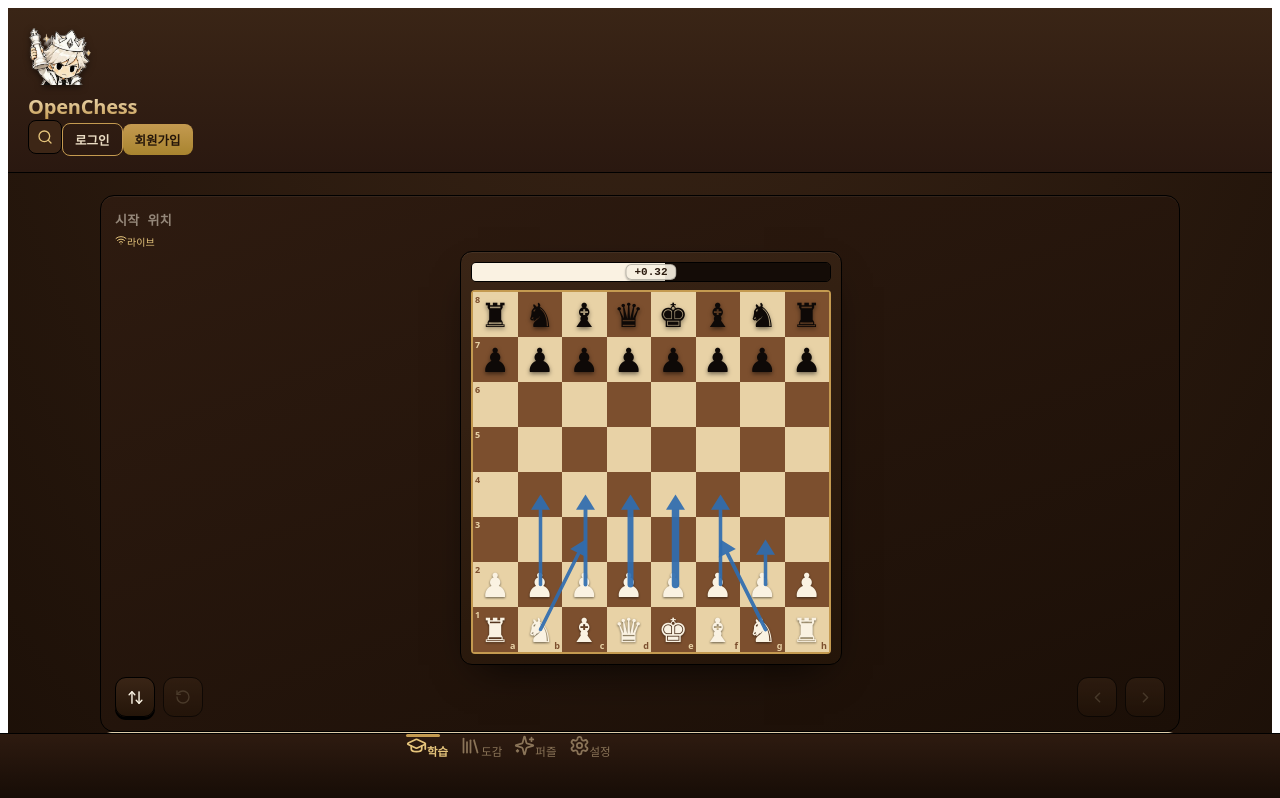
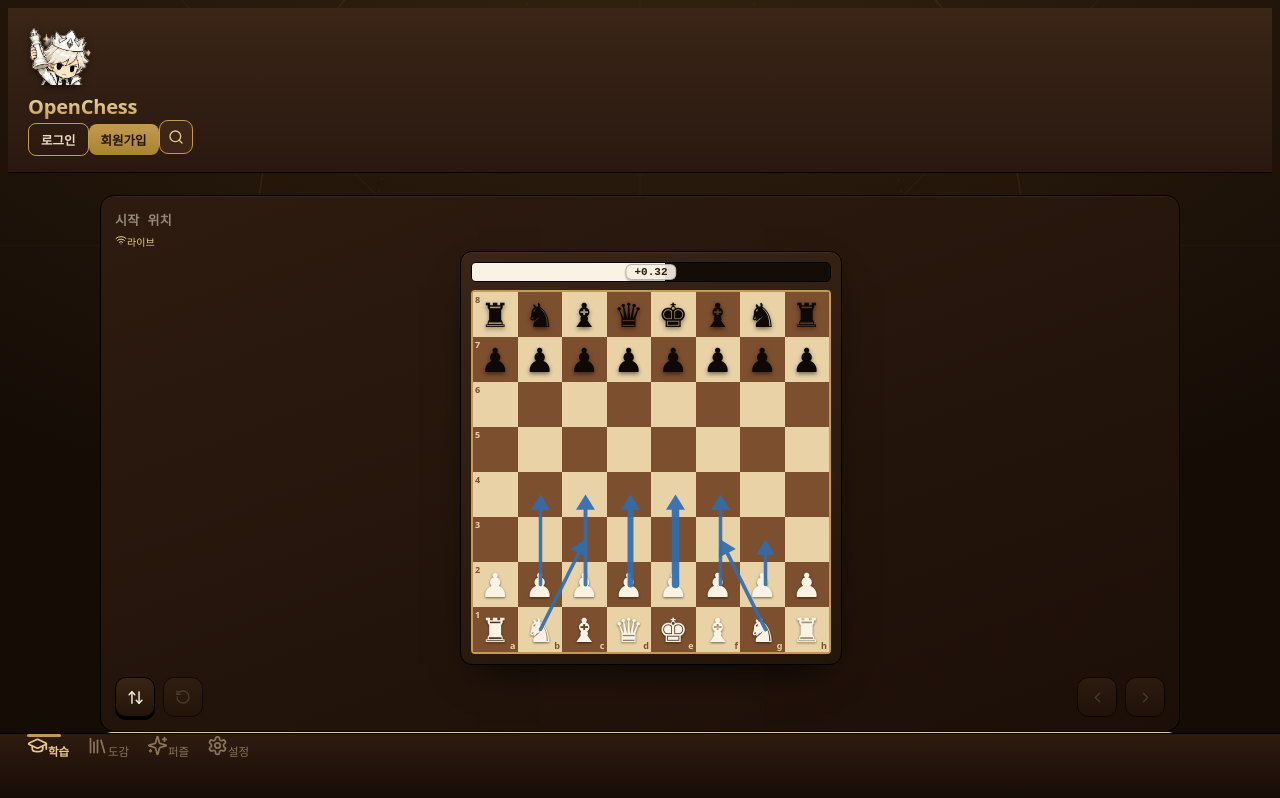
Before and after one commit to jewonk2/OpenChess, a React (Vite) app: page / in a window 1280 px wide. Shown: the top 798 px of the page. Built offline with nearby package versions, Linux system fonts and the light colour scheme; no server answers; the database is empty.

Commit message:
Title badges: add Vienna & King's Gambit, use image badges

```diff
--- a/src/App.jsx
+++ b/src/App.jsx
@@ -8,11 +8,11 @@ import {
 
 /* ============================================================ 디자인 토큰 ============================================================ */
 const T = {
-  ebony: "#21130B", ebony2: "#2E1B10", ebony3: "#3D2616",
+  ebony: "#1B1009", ebony2: "#2E1B10", ebony3: "#3D2616",
   ivory: "#EBDDC4", ivoryHi: "#FAF2E2", paper: "#F1E6D0",
   ink: "#2A1A0E", inkSoft: "#7A6650",
   boardLight: "#E8D2A6", boardDark: "#7C4F2E",
-  brass: "#C49A50", brassHi: "#E6C57C",
+  brass: "#C49A50", brassHi: "#ECCB86",
   brilliant: "#16B5A6", only: "#3E7CC4",
   best: "#3F7A3A", excellent: "#5C8A52", good: "#8FB55E",
   inaccuracy: "#E0B53A", mistake: "#D9822B", blunder: "#C8453B",
@@ -20,6 +20,26 @@ const T = {
 };
 const PIECE = { K: "\u265A\uFE0E", Q: "\u265B\uFE0E", R: "\u265C\uFE0E", B: "\u265D\uFE0E", N: "\u265E\uFE0E", P: "\u265F\uFE0E" };
 const FILES = "abcdefgh";
+
+function GeoBackdrop() {
+  const g = "#C49A50";
+  const dia = (x, y, sz, o) => <rect x={x} y={y} width={sz} height={sz} transform={"rotate(45 " + (x + sz / 2) + " " + (y + sz / 2) + ")"} fill="none" stroke={g} strokeWidth="1.2" opacity={o} />;
+  return (
+    <svg aria-hidden="true" width="100%" height="100%" viewBox="0 0 1200 1600" preserveAspectRatio="xMidYMin slice" style={{ position: "fixed", inset: 0, zIndex: -1, pointerEvents: "none" }}>
+      <g fill="none" stroke={g}>
+        <circle cx="600" cy="230" r="360" strokeWidth="1.2" opacity="0.10" />
+        <circle cx="600" cy="230" r="250" strokeWidth="1" opacity="0.07" strokeDasharray="2 9" />
+        <line x1="0" y1="230" x2="1200" y2="230" strokeWidth="1" opacity="0.05" />
+        <line x1="600" y1="-120" x2="600" y2="600" strokeWidth="1" opacity="0.05" />
+        <line x1="110" y1="-60" x2="540" y2="370" strokeWidth="1" opacity="0.06" />
+        <line x1="1090" y1="-60" x2="660" y2="370" strokeWidth="1" opacity="0.06" />
+      </g>
+      {dia(150, 350, 28, 0.12)}{dia(1006, 286, 32, 0.12)}{dia(978, 520, 16, 0.09)}{dia(214, 560, 16, 0.08)}
+      <path d="M120 940 L140 902 L160 940 Z" fill={g} opacity="0.08" />
+      <path d="M1058 1010 L1078 972 L1098 1010 Z" fill={g} opacity="0.08" />
+    </svg>
+  );
+}
 
 const ENGINE_BASE = (typeof import.meta !== "undefined" && import.meta.env && import.meta.env.BASE_URL) ? import.meta.env.BASE_URL : "/";
 const ENGINE_URLS = [
@@ -1756,19 +1776,19 @@ function LearnTab({ engine, liveOn, onFocusActive, unlockOpening, onLearned, che
             </div>
             {(canEdit || canAdd) && <BranchBanner sentKey={key} canEdit={canEdit} canAdd={canAdd} bumpContent={bumpContent} />}
             {/* 헤더(현재 수) 블록 — 마스코트 우상단 + 학습 버튼 */}
-            <div style={{ position: "relative", background: T.paper, borderRadius: 12, padding: "14px 16px", border: "1px solid #DCCBA8", marginBottom: 14, boxShadow: "0 3px 0 #D7C19A" }}>
+            <div style={{ position: "relative", background: T.paper, borderRadius: 12, padding: "16px 18px", border: "1px solid #DCCBA8", marginBottom: 14, boxShadow: "0 3px 0 #D7C19A" }}>
               <div style={{ position: "absolute", top: 6, right: 10 }}><Mascot name={ply % 2 === 0 ? "milku" : "kokoa"} emotion={(lastQ && lastQ.kind ? mascotForKind(lastQ.kind) : ["milku", "wink"])[1]} size={58} /></div>
               <div className="flex items-center gap-2" style={{ paddingRight: 64 }}><Sparkles size={15} style={{ color: T.brass }} /><h2 style={{ fontSize: 15, fontWeight: 800, color: T.ink }}>{stageTitle}</h2></div>
-              <div style={{ fontSize: 11, color: T.inkSoft, fontFamily: "ui-monospace,monospace", marginTop: 6 }}>{fmtFull(posGames)}</div>
+              <div style={{ fontSize: 11, color: T.inkSoft, fontFamily: "ui-monospace,monospace", marginTop: 8, letterSpacing: ".02em" }}>{fmtFull(posGames)}</div>
               {lastSan && (
                 <div style={{ marginTop: 14, paddingTop: 14, borderTop: "1px solid #E4D5B6" }}>
-                  <div className="flex items-center flex-wrap" style={{ gap: 10 }}>
+                  <div className="flex items-center flex-wrap" style={{ gap: 13 }}>
                     {curKind && QCOLOR[curKind] && <CircleBadge kind={curKind} />}
-                    <span style={{ fontSize: 16, fontWeight: 800, color: T.ink }}>{moveNumber(ply - 1)}{lastSan}</span>
+                    <span style={{ fontSize: 16, fontWeight: 800, color: T.ink, letterSpacing: ".02em" }}>{moveNumber(ply - 1)}{lastSan}</span>
                     {curName && <span style={{ fontSize: 12.5, fontWeight: 600, color: T.ink, wordBreak: "keep-all" }}>{curName}</span>}
                     <button onClick={() => enterFocusAt(sans.slice(0, -1), lastSan)} className="press" style={{ marginLeft: "auto", flexShrink: 0, display: "inline-flex", alignItems: "center", gap: 4, padding: "5px 11px", borderRadius: 8, background: T.ebony2, color: T.brassHi, fontSize: 11, fontWeight: 800, border: "1px solid #000", cursor: "pointer" }}><Play size={11} /> 학습</button>
                   </div>
-                  <div className="flex items-center flex-wrap" style={{ gap: 16, marginTop: 10 }}>
+                  <div className="flex items-center flex-wrap" style={{ gap: 16, marginTop: 12 }}>
                     {curKind && <span style={{ fontSize: 12, fontWeight: 800, color: QCOLOR[curKind] || T.inkSoft }}>{QLABEL[curKind]}</span>}
                     {curGames != null && <span style={{ fontSize: 11.5, color: T.inkSoft, fontFamily: "ui-monospace,monospace" }}>{fmtFull(curGames)}회 진행</span>}
                   </div>
@@ -1841,7 +1861,7 @@ function DexMoveCard({ path, m, child, isUnlocked, hasChildren, wdl, cc, onOpen
       {isUnlocked && label && <div style={{ fontSize: 12.5, fontWeight: 700, color: T.ink, marginTop: 3, wordBreak: "keep-all" }}>{label}</div>}
       {isUnlocked && wdl && <div style={{ marginTop: 8 }}><WinBar wdl={wdl} /></div>}
       {isUnlocked && cc && cc.total > 0 && (
-        <div className="flex items-center justify-between" style={{ marginTop: 8, fontSize: 10.5, fontFamily: "ui-monospace,monospace", color: T.inkSoft, background: "rgba(60,138,60,.12)", border: "1px solid rgba(60,138,60,.3)", borderRadius: 7, padding: "4px 7px" }}>
+        <div className="flex items-center justify-between" style={{ marginTop: 8, fontSize: 11, fontFamily: "ui-monospace,monospace", color: T.inkSoft, background: "rgba(60,138,60,.12)", border: "1px solid rgba(60,138,60,.3)", borderRadius: 7, padding: "6px 10px", gap: 8, flexWrap: "wrap", letterSpacing: ".02em" }}>
           <span style={{ fontWeight: 800, color: "#2E6E2E" }}>내 승률 {cc.winRate}%</span>
           <span><span style={{ color: T.best }}>{cc.w}승</span> {cc.d}무 <span style={{ color: T.blunder }}>{cc.l}패</span> · {fmtFull(cc.total)}판</span>
         </div>
@@ -1907,7 +1927,7 @@ function CollectionTab({ unlocked, unlockAll, liveOn, contentVer, chesscom, earn
         <Mascot name="kokoa" emotion="happy" size={70} />
         <div><div style={{ fontSize: 16, fontWeight: 800, color: T.ivoryHi }}>{opening.name}</div></div>
         {lc && lc.wdl && <div style={{ marginLeft: "auto", width: 150 }}><WinBar wdl={lc.wdl} /></div>}
-        {ccReady && (() => { const cc = chesscom.analyze(path); return cc && cc.total > 0 ? <div style={{ fontSize: 11.5, fontFamily: "ui-monospace,monospace", color: T.ivory, background: "rgba(60,138,60,.25)", border: "1px solid rgba(120,200,120,.4)", borderRadius: 8, padding: "5px 9px" }}>내 chess.com 승률 <b style={{ color: "#9FE39F" }}>{cc.winRate}%</b> · {cc.w}/{cc.d}/{cc.l}</div> : null; })()}
+        {ccReady && (() => { const cc = chesscom.analyze(path); return cc && cc.total > 0 ? <div style={{ fontSize: 11.5, fontFamily: "ui-monospace,monospace", color: T.ivory, background: "rgba(60,138,60,.25)", border: "1px solid rgba(120,200,120,.4)", borderRadius: 8, padding: "6px 11px", letterSpacing: ".02em" }}>내 chess.com 승률 <b style={{ color: "#9FE39F" }}>{cc.winRate}%</b> · {cc.w}/{cc.d}/{cc.l}</div> : null; })()}
       </div>}
       <div className="grid sm:grid-cols-2 lg:grid-cols-3 gap-3">
         {baseMoves.map((m) => {
@@ -2204,7 +2224,7 @@ function PuzzleTab({ puzzles, solved, onSolved, onDeletePuzzle, solveCounts, act
 
 /* ============================================================ 설정 탭 ============================================================ */
 // (기능5) 프로필 편집 — 사진/이름/칭호/자주 두는 첫 수/국적
-function ProfileEditor({ profile, setProfile, earnedTitles, currentTitle, onEquipTitle, card }) {
+function ProfileEditor({ profile, setProfile, earnedTitles, currentTitle, onEquipTitle, card, user, isDev, isCodev }) {
   const set = (patch) => setProfile({ ...profile, ...patch });
   const fm = profile.firstMoves || { white: "", black: {} };
   const setFM = (patch) => set({ firstMoves: { ...fm, ...patch } });
@@ -2229,6 +2249,13 @@ function ProfileEditor({ profile, setProfile, earnedTitles, currentTitle, onEqui
   const lab = { fontSize: 12, fontWeight: 800, color: T.ink, margin: "14px 0 6px" };
   return (
     <div style={card}>
+      <div className="flex items-center gap-3" style={{ marginBottom: 14, paddingBottom: 14, borderBottom: "1px solid #E0CFA8" }}>
+        <span style={{ width: 42, height: 42, borderRadius: 12, background: "linear-gradient(180deg," + T.brass + ",#A8842F)", color: "#241509", display: "flex", alignItems: "center", justifyContent: "center", fontWeight: 800, fontSize: 18, flexShrink: 0 }}>{(user || "?")[0].toUpperCase()}</span>
+        <div style={{ minWidth: 0 }}>
+          <div style={{ fontSize: 15, fontWeight: 800, color: T.ink }}>{user}{isDev && <span style={{ color: T.brass }}> 👑</span>}</div>
+          <div style={{ fontSize: 11, color: T.inkSoft, letterSpacing: ".01em" }}>{isDev ? "개발자 계정" : isCodev ? "공동 개발자" : "일반 회원"} · 진도가 서버에 저장됩니다</div>
+        </div>
+      </div>
       <div style={{ fontSize: 13, fontWeight: 800, color: T.ink }}>프로필 편집</div>
       <div className="flex items-center gap-3" style={{ margin: "12px 0" }}>
         {profile.photo ? <img src={profile.photo} alt="" style={{ width: 56, height: 56, borderRadius: 14, objectFit: "cover", border: "1px solid #C9B58C" }} />
@@ -2490,18 +2517,13 @@ function SettingsTab({ profile, setProfile, engineStatus, liveOn, setLiveOn, che
     <div className="max-w-xl">
       <div className="flex items-center gap-2"><Mascot name="milku" emotion="wink" size={64} /><h2 style={{ fontSize: 18, fontWeight: 800, color: T.ivoryHi }}>설정</h2></div>
 
-      {/* 계정 정보 */}
-      <div style={card}>
-        <div style={{ fontSize: 13, fontWeight: 700, color: T.ink, marginBottom: 8 }}>계정</div>
-        {user ? (
-          <div className="flex items-center gap-2">
-            <span style={{ width: 34, height: 34, borderRadius: "50%", background: "linear-gradient(180deg," + T.brass + ",#A8842F)", color: "#241509", display: "flex", alignItems: "center", justifyContent: "center", fontWeight: 800 }}>{user[0].toUpperCase()}</span>
-            <div><div style={{ fontSize: 14, fontWeight: 800, color: T.ink }}>{user}{isDev && <span style={{ color: T.brass }}> 👑</span>}</div><div style={{ fontSize: 11, color: T.inkSoft }}>{isDev ? "개발자 계정" : isCodev ? "공동 개발자" : "일반 회원"} · 진도가 서버에 저장됩니다</div></div>
-          </div>
-        ) : (
+      {/* 계정 — 로그아웃 상태에서만 표시(로그인 시 아래 프로필 카드에 통합) */}
+      {!user && (
+        <div style={card}>
+          <div style={{ fontSize: 13, fontWeight: 700, color: T.ink, marginBottom: 8 }}>계정</div>
           <div className="flex items-center justify-between"><span style={{ fontSize: 12.5, color: T.inkSoft }}>로그인하면 진도가 계정에 저장됩니다.</span><button onClick={() => openAuth("login")} className="press" style={{ padding: "7px 14px", borderRadius: 8, background: "linear-gradient(180deg,#3A2516,#241509)", color: T.ivoryHi, fontWeight: 700, border: "none", cursor: "pointer" }}>로그인 / 회원가입</button></div>
-        )}
-      </div>
+        </div>
+      )}
 
       {/* 개발자 모드 토글 (개발자 계정 한정) */}
       {isDev && (
@@ -2524,7 +2546,7 @@ function SettingsTab({ profile, setProfile, engineStatus, liveOn, setLiveOn, che
       )}
 
       {/* (기능5) 프로필 편집 */}
-      {user && <ProfileEditor profile={profile} setProfile={setProfile} earnedTitles={earnedTitles} currentTitle={currentTitle} onEquipTitle={onEquipTitle} card={card} />}
+      {user && <ProfileEditor profile={profile} setProfile={setProfile} earnedTitles={earnedTitles} currentTitle={currentTitle} onEquipTitle={onEquipTitle} card={card} user={user} isDev={isDev} isCodev={isCodev} />}
 
       {/* (기능6) 이론 수 체계 추가 (개발자/공동 개발자 모드) */}
       {canAdd && (
@@ -3061,19 +3083,19 @@ export default function App() {
   useEffect(() => { if (!puzzleActive) return; setPuzzles((prev) => prev.some((x) => x.id === puzzleActive.id) ? prev : ((deletedPuzzles.has(puzzleActive.id) && !solved.has(puzzleActive.id)) ? prev : [...prev, puzzleActive])); }, [puzzleActive]);   // (UX3) 열어본 퍼즐은 로컬 탭에 추가
 
   return (
-    <div style={{ minHeight: "100vh", background: "radial-gradient(130% 120% at 50% -10%, #3A2516 0%, #1B0F07 60%)", fontFamily: "system-ui, -apple-system, 'Noto Sans KR', sans-serif" }}>
+    <div style={{ minHeight: "100vh", background: "transparent", fontFamily: "system-ui, -apple-system, 'Noto Sans KR', sans-serif" }}>
       <style>{"button{transition:transform .08s ease, box-shadow .08s ease} button:not(:disabled):active{transform:scale(.94)} @keyframes lockpop{0%{transform:scale(.6);opacity:0}50%{transform:scale(1.1)}100%{transform:scale(1);opacity:1}}"}</style>
+      <div aria-hidden="true" style={{ position: "fixed", inset: 0, zIndex: -2, background: "radial-gradient(130% 120% at 50% -10%, #34230F 0%, #150C06 65%)" }} />
+      <GeoBackdrop />
       <header className="flex items-center justify-between" style={{ padding: "16px 20px", borderBottom: "1px solid #000", background: "linear-gradient(180deg,#3A2516,#2A1810)" }}>
         <div className="flex items-center gap-3">
           <Mascot name="milku" emotion="great" size={64} style={{ filter: "drop-shadow(0 2px 3px rgba(0,0,0,.5))" }} />
           <div style={{ fontWeight: 900, fontSize: 20, letterSpacing: "-.01em", background: "linear-gradient(180deg,#F3E2C0,#C49A50)", WebkitBackgroundClip: "text", WebkitTextFillColor: "transparent" }}>OpenChess</div>
         </div>
-        <div className="flex items-center gap-2">
-          <button onClick={() => setSearchOpen(true)} aria-label="유저 검색" className="press" style={{ width: 34, height: 34, borderRadius: 8, background: T.ebony3, color: T.brassHi, border: "1px solid #000", cursor: "pointer", display: "inline-flex", alignItems: "center", justifyContent: "center" }}><Search size={16} /></button>
+        <div className="flex items-center" style={{ gap: 10 }}>
           {user ? (
             <>
-              <button onClick={() => setFriendsOpen(true)} aria-label="친구" className="press" style={{ width: 34, height: 34, borderRadius: 8, background: T.ebony3, color: T.brassHi, border: "1px solid #000", cursor: "pointer", display: "inline-flex", alignItems: "center", justifyContent: "center" }}><Users size={16} /></button>
-              <span style={{ color: T.brassHi, fontSize: 13, fontWeight: 800 }}>{user}</span>
+              <span style={{ color: T.brassHi, fontSize: 13, fontWeight: 800, maxWidth: 96, overflow: "hidden", textOverflow: "ellipsis", whiteSpace: "nowrap" }}>{user}</span>
               <button onClick={() => setConfirmLogout(true)} className="press" style={{ padding: "6px 11px", borderRadius: 8, background: T.ebony3, color: T.ivory, border: "1px solid #000", fontSize: 12, cursor: "pointer" }}>로그아웃</button>
             </>
           ) : (
@@ -3082,6 +3104,9 @@ export default function App() {
               <button onClick={() => openAuth("signup")} className="press" style={{ padding: "6px 12px", borderRadius: 8, background: "linear-gradient(180deg," + T.brass + ",#A8842F)", color: "#241509", border: "none", fontSize: 12.5, fontWeight: 800, cursor: "pointer" }}>회원가입</button>
             </>
           )}
+          <span style={{ width: 1, height: 22, background: "linear-gradient(180deg,transparent," + T.brass + ",transparent)", opacity: .55 }} />
+          <button onClick={() => setSearchOpen(true)} aria-label="유저 검색" className="press" style={{ width: 34, height: 34, borderRadius: 9, background: T.ebony3, color: T.brassHi, border: "1px solid " + T.brass, cursor: "pointer", display: "inline-flex", alignItems: "center", justifyContent: "center" }}><Search size={16} /></button>
+          {user && <button onClick={() => setFriendsOpen(true)} aria-label="친구" className="press" style={{ width: 34, height: 34, borderRadius: 9, background: T.ebony3, color: T.brassHi, border: "1px solid " + T.brass, cursor: "pointer", display: "inline-flex", alignItems: "center", justifyContent: "center" }}><Users size={16} /></button>}
         </div>
       </header>
       {authOpen && <AuthModal key={authMode} initialMode={authMode} onClose={() => setAuthOpen(false)} onAuth={onAuth} />}
@@ -3125,9 +3150,9 @@ export default function App() {
 
       <nav style={{ position: "fixed", left: 0, right: 0, bottom: 0, background: "linear-gradient(180deg,#2E1B10,#160C06)", borderTop: "1px solid #000", height: 66, paddingBottom: "env(safe-area-inset-bottom)" }}>
         {(
-          <div className="flex" style={{ maxWidth: 480, margin: "0 auto", height: "100%", gap: 16, padding: "0 18px" }}>
+          <div className="flex" style={{ justifyContent: "center", margin: "0 auto", height: "100%", gap: 34, padding: "0 18px" }}>
             {TABS.map(({ key, label, Icon }) => { const on = tab === key; const badge = key === "dex" ? newUnlocks : 0; return (
-              <button key={key} onClick={() => switchTab(key)} className="flex-1 flex flex-col items-center justify-center gap-1" style={{ color: on ? T.brassHi : "#8A7458", position: "relative", background: "none", border: "none", cursor: "pointer" }}>
+              <button key={key} onClick={() => switchTab(key)} className="flex flex-col items-center justify-center gap-1" style={{ width: 60, color: on ? T.brassHi : "#8A7458", position: "relative", background: "none", border: "none", cursor: "pointer" }}>
                 {on && <span style={{ position: "absolute", top: 0, height: 3, width: 34, borderRadius: 3, background: T.brass }} />}
                 <span style={{ position: "relative" }}><Icon size={21} />{badge > 0 && <span style={{ position: "absolute", top: -5, right: -8, minWidth: 16, height: 16, padding: "0 4px", borderRadius: 8, background: "#D33", color: "#fff", fontSize: 10, fontWeight: 800, display: "flex", alignItems: "center", justifyContent: "center" }}>{badge}</span>}</span>
                 <span style={{ fontSize: 11.5, fontWeight: on ? 700 : 500 }}>{label}</span>
```
